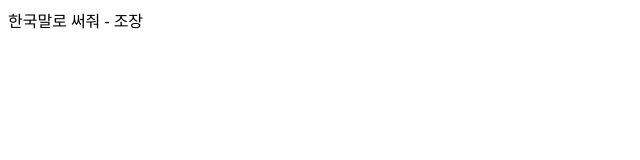
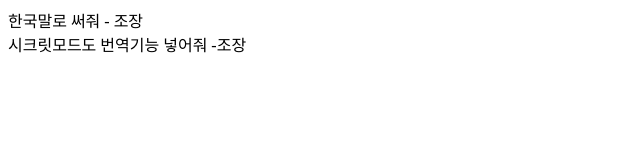
Before and after one commit to Seotriever/Git-collabo2, a plain HTML site: page index.html in a window 1280 px wide. Shown: the whole page, without its empty margins (0-640 px from the left). Drawn offline with Linux system fonts and the light colour scheme.

Commit message:
Update index.html

```diff
--- a/index.html
+++ b/index.html
@@ -4,6 +4,7 @@
     <title>index</title>
   </head>
   <body>
-    한국말로 써줘 - 조장
+    한국말로 써줘 - 조장 <br />
+    시크릿모드도 번역기능 넣어줘 -조장 <br />
   </body>
 </html>
```
